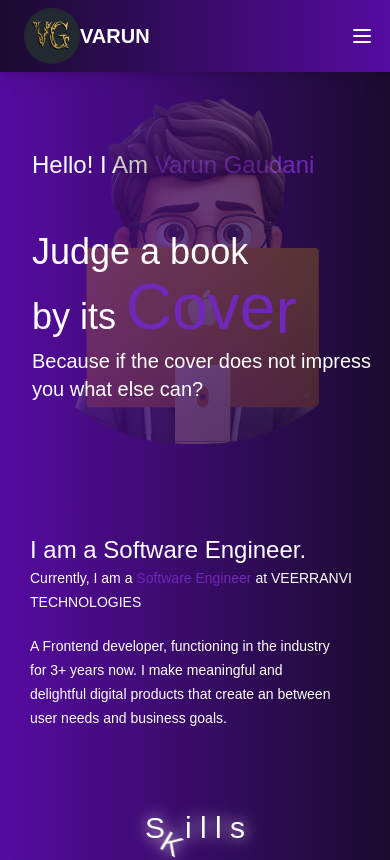
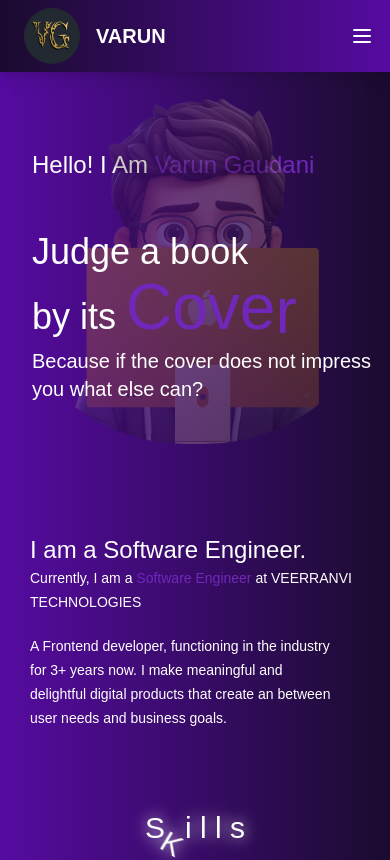
Before and after one commit to kristal7636/kristal-portfolio, a Next.js app: page / in a window 390 px wide. Shown: the top 860 px of the page. Built offline with nearby package versions, Linux system fonts and the light colour scheme; a web font is replaced by a local one.

Commit message:
header image  alignment adjusted

```diff
--- a/src/app/Header/Header.tsx
+++ b/src/app/Header/Header.tsx
@@ -10,14 +10,14 @@ export default function Header() {
   }, []);
 
   return (
-    <header className="flex items-center justify-between p-2  flex-wrap bg-gradient-to-r from-[#1a0b2e] to-[#560ba1]  shadow-lg">
+    <header className="flex items-center  justify-between p-2 flex-wrap bg-gradient-to-r from-[#1a0b2e] to-[#560ba1]  shadow-lg">
       {/* Logo */}
-      <div className=" cursor-pointer  flex items-center">
+      <div className=" cursor-pointer flex items-center">
         <img
           src="./VS.png"
-          className=" w-14 h-14 rounded-full ml-4 sm:ml-28 sm:mr-16"
+          className=" w-14 h-14 rounded-full ml-4 sm:ml-28 sm:mr-16 "
         />
-        <span className=" text-xl md:text-4xl  text-[#FFFFFF] font-semibold  ">
+        <span className=" text-xl md:text-4xl ml-4 md:ml-0 text-[#FFFFFF] font-semibold  ">
           VARUN
         </span>
       </div>
```
